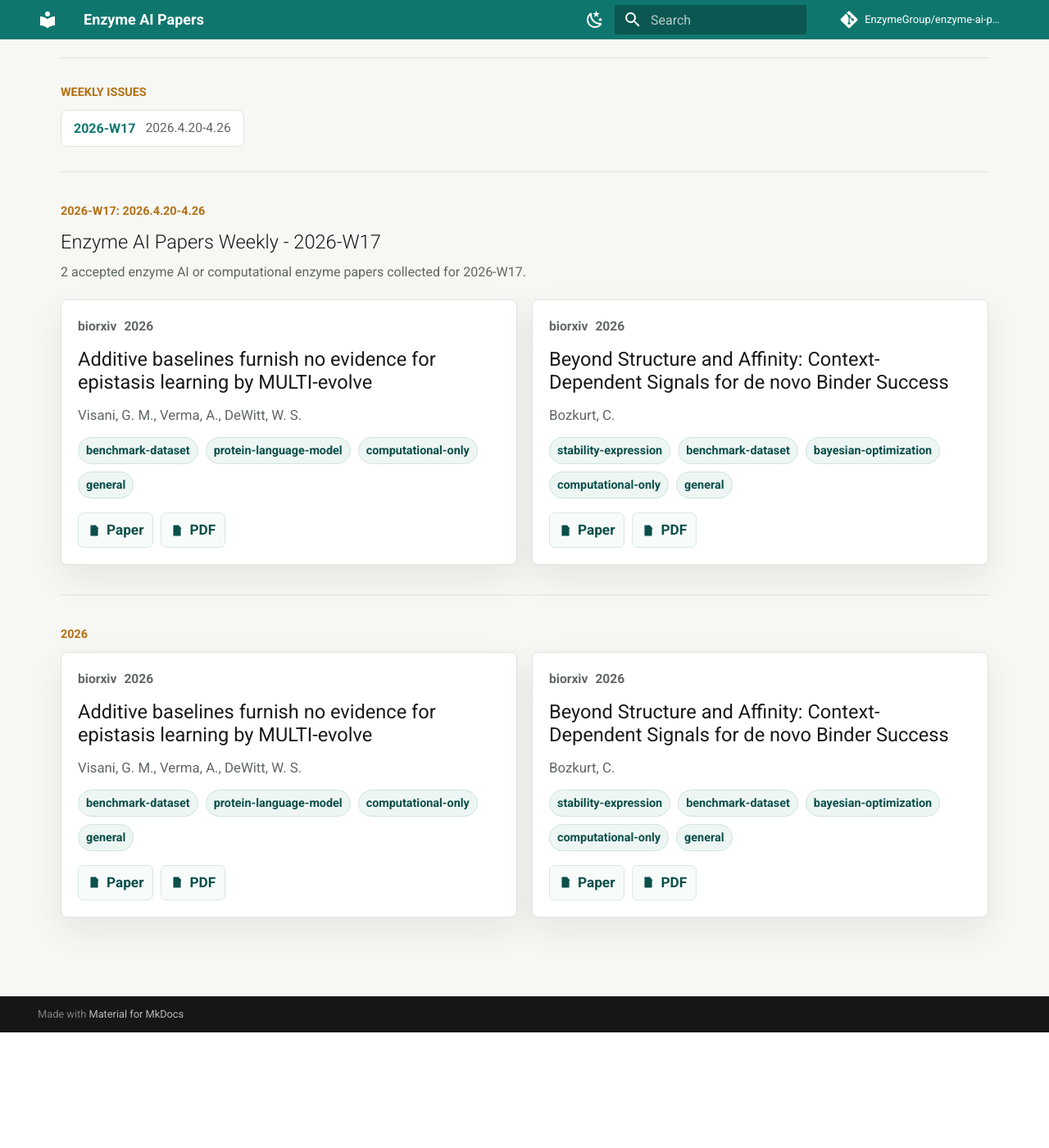
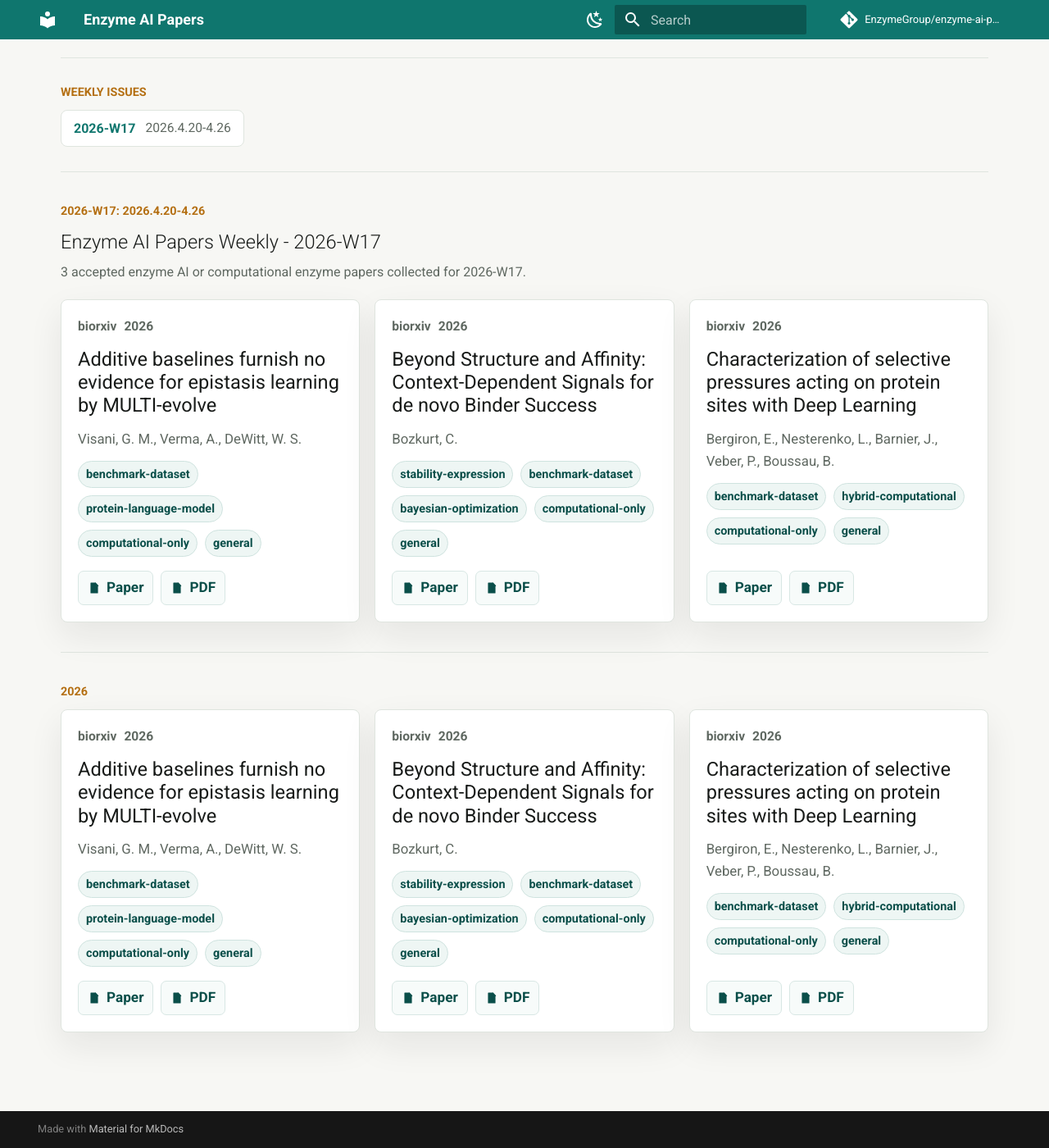
Before and after one commit to EnzymeGroup/enzyme-ai-papers, an MkDocs documentation site: the page built from docs/archive.md, in a window 1280 px wide and 1400 px high, scrolled down 231 px. Shown: the whole window at 82% size. Built offline with MkDocs 1.6.1 and Material for MkDocs 9.7.7, drawn with Linux system fonts in a browser that asks for light colours; comment, search, counter and statistics services are not loaded; before the commit the page ends 1490 px from its top, so only the background shows below that.

Commit message:
Accept paper suggestion #1

```diff
--- a/docs/archive.md
+++ b/docs/archive.md
@@ -49,6 +49,7 @@ hide:
   <button class="filter-chip" data-filter="general" type="button">general</button>
   <button class="filter-chip" data-filter="stability-expression" type="button">stability-expression</button>
   <button class="filter-chip" data-filter="bayesian-optimization" type="button">bayesian-optimization</button>
+  <button class="filter-chip" data-filter="hybrid-computational" type="button">hybrid-computational</button>
 </section>
 
 
@@ -66,7 +67,7 @@ hide:
   <section class="paper-group" id="week-2026-W17">
     <div class="section-label">2026-W17: 2026.4.20-4.26</div>
     <h2>Enzyme AI Papers Weekly - 2026-W17</h2>
-    <p class="weekly-summary">2 accepted enzyme AI or computational enzyme papers collected for 2026-W17.</p>
+    <p class="weekly-summary">3 accepted enzyme AI or computational enzyme papers collected for 2026-W17.</p>
     <div class="paper-grid">
 <article class="paper-card" data-tags="benchmark-dataset protein-language-model computational-only general" data-search="additive baselines furnish no evidence for epistasis learning by multi-evolve visani, g. m., verma, a., dewitt, w. s. benchmark-dataset protein-language-model computational-only general">
   <div class="paper-meta">
@@ -89,6 +90,18 @@ hide:
   <p class="authors">Bozkurt, C.</p>
   <div class="tags"><span>stability-expression</span><span>benchmark-dataset</span><span>bayesian-optimization</span><span>computational-only</span><span>general</span></div>
   <div class="paper-links"><a href="https://www.biorxiv.org/content/10.64898/2026.04.13.718094v1"><svg viewBox="0 0 24 24" aria-hidden="true"><path d="M6 3h8l4 4v14H6z"/><path d="M14 3v5h5"/><path d="M9 13h6M9 17h6"/></svg><span>Paper</span></a><a href="https://www.biorxiv.org/content/10.64898/2026.04.13.718094v1.full.pdf"><svg viewBox="0 0 24 24" aria-hidden="true"><path d="M6 3h8l4 4v14H6z"/><path d="M14 3v5h5"/><path d="M8.5 16h7"/></svg><span>PDF</span></a></div>
+</article>
+
+
+<article class="paper-card" data-tags="benchmark-dataset hybrid-computational computational-only general" data-search="characterization of selective pressures acting on protein sites with deep learning bergiron, e., nesterenko, l., barnier, j., veber, p., boussau, b. benchmark-dataset hybrid-computational computational-only general">
+  <div class="paper-meta">
+    <span>biorxiv</span>
+    <span>2026</span>
+  </div>
+  <h3>Characterization of selective pressures acting on protein sites with Deep Learning</h3>
+  <p class="authors">Bergiron, E., Nesterenko, L., Barnier, J., Veber, P., Boussau, B.</p>
+  <div class="tags"><span>benchmark-dataset</span><span>hybrid-computational</span><span>computational-only</span><span>general</span></div>
+  <div class="paper-links"><a href="https://www.biorxiv.org/content/10.1101/2025.07.01.662578v4"><svg viewBox="0 0 24 24" aria-hidden="true"><path d="M6 3h8l4 4v14H6z"/><path d="M14 3v5h5"/><path d="M9 13h6M9 17h6"/></svg><span>Paper</span></a><a href="https://www.biorxiv.org/content/10.1101/2025.07.01.662578v4.full.pdf"><svg viewBox="0 0 24 24" aria-hidden="true"><path d="M6 3h8l4 4v14H6z"/><path d="M14 3v5h5"/><path d="M8.5 16h7"/></svg><span>PDF</span></a></div>
 </article>
 </div>
   </section>
@@ -123,5 +136,17 @@ hide:
   <div class="paper-links"><a href="https://www.biorxiv.org/content/10.64898/2026.04.13.718094v1"><svg viewBox="0 0 24 24" aria-hidden="true"><path d="M6 3h8l4 4v14H6z"/><path d="M14 3v5h5"/><path d="M9 13h6M9 17h6"/></svg><span>Paper</span></a><a href="https://www.biorxiv.org/content/10.64898/2026.04.13.718094v1.full.pdf"><svg viewBox="0 0 24 24" aria-hidden="true"><path d="M6 3h8l4 4v14H6z"/><path d="M14 3v5h5"/><path d="M8.5 16h7"/></svg><span>PDF</span></a></div>
 </article>
 
+
+<article class="paper-card" data-tags="benchmark-dataset hybrid-computational computational-only general" data-search="characterization of selective pressures acting on protein sites with deep learning bergiron, e., nesterenko, l., barnier, j., veber, p., boussau, b. benchmark-dataset hybrid-computational computational-only general">
+  <div class="paper-meta">
+    <span>biorxiv</span>
+    <span>2026</span>
+  </div>
+  <h3>Characterization of selective pressures acting on protein sites with Deep Learning</h3>
+  <p class="authors">Bergiron, E., Nesterenko, L., Barnier, J., Veber, P., Boussau, B.</p>
+  <div class="tags"><span>benchmark-dataset</span><span>hybrid-computational</span><span>computational-only</span><span>general</span></div>
+  <div class="paper-links"><a href="https://www.biorxiv.org/content/10.1101/2025.07.01.662578v4"><svg viewBox="0 0 24 24" aria-hidden="true"><path d="M6 3h8l4 4v14H6z"/><path d="M14 3v5h5"/><path d="M9 13h6M9 17h6"/></svg><span>Paper</span></a><a href="https://www.biorxiv.org/content/10.1101/2025.07.01.662578v4.full.pdf"><svg viewBox="0 0 24 24" aria-hidden="true"><path d="M6 3h8l4 4v14H6z"/><path d="M14 3v5h5"/><path d="M8.5 16h7"/></svg><span>PDF</span></a></div>
+</article>
+
   </div>
 </section>
```
Also changed, not shown: README.md (+7 -1 lines), docs/index.md (+15 -1 lines), 1 other file.
